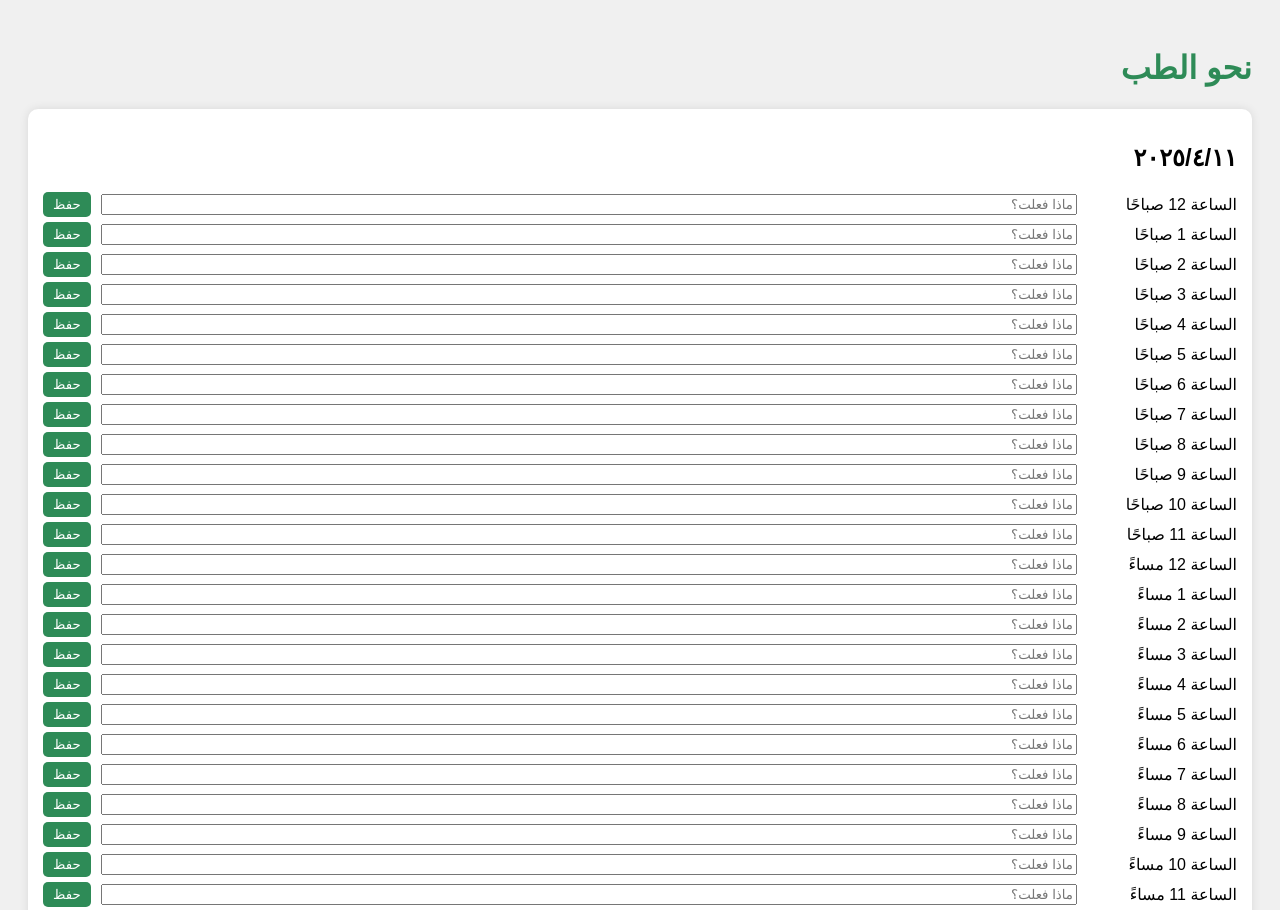
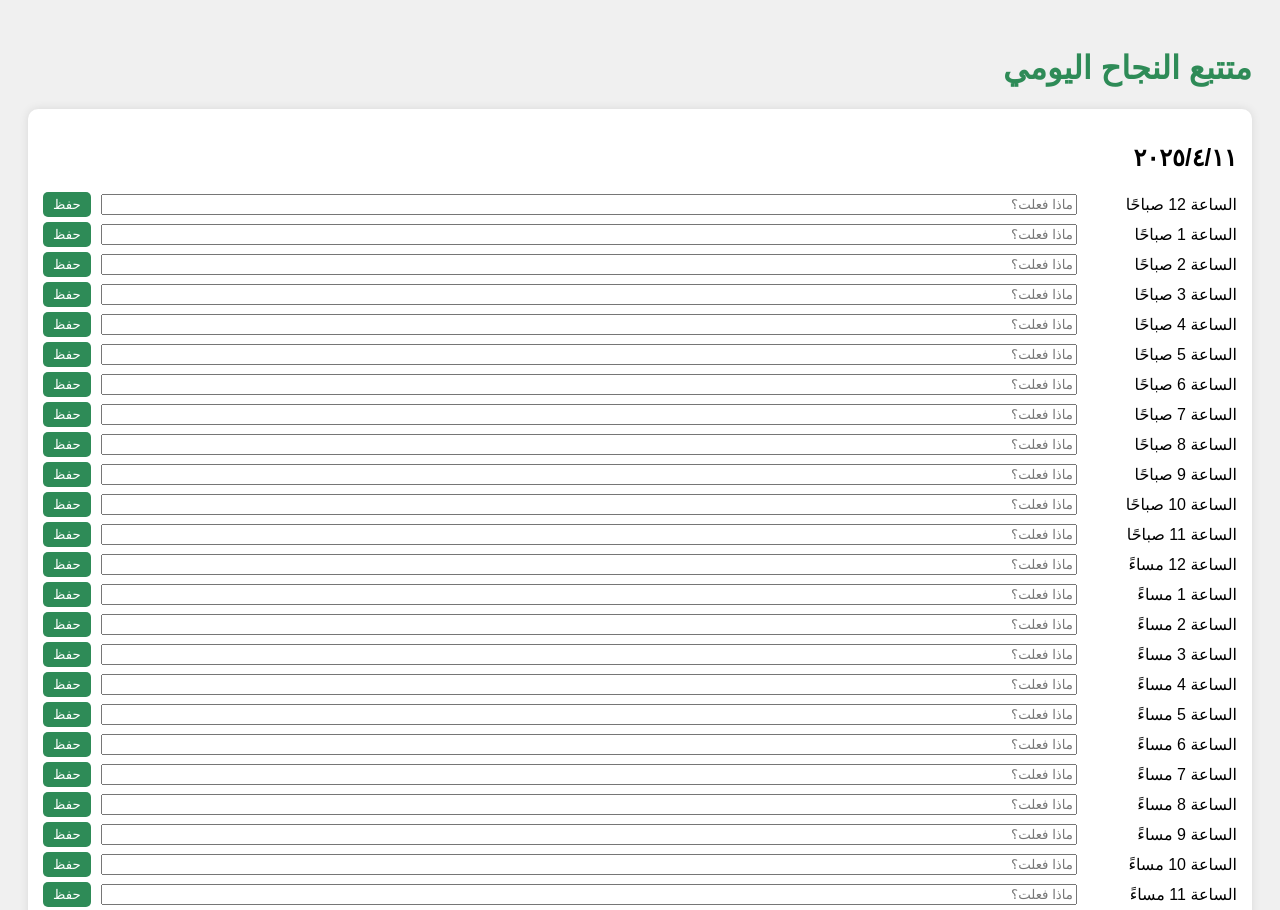
Before and after one commit to fgghff/Player-1, a plain HTML site: page index.html in a window 1280 px wide. Shown: the top 910 px of the page. Drawn offline with Linux system fonts and the light colour scheme.

Commit message:
Update index.html

```diff
--- a/index.html
+++ b/index.html
@@ -48,7 +48,7 @@
   </style>
 </head>
 <body>
-  <h1>نحو الطب</h1>
+  <h1>متتبع النجاح اليومي</h1>
   <div id="days-container"></div>  <script>
     const container = document.getElementById('days-container');
     const startDate = new Date();
```
